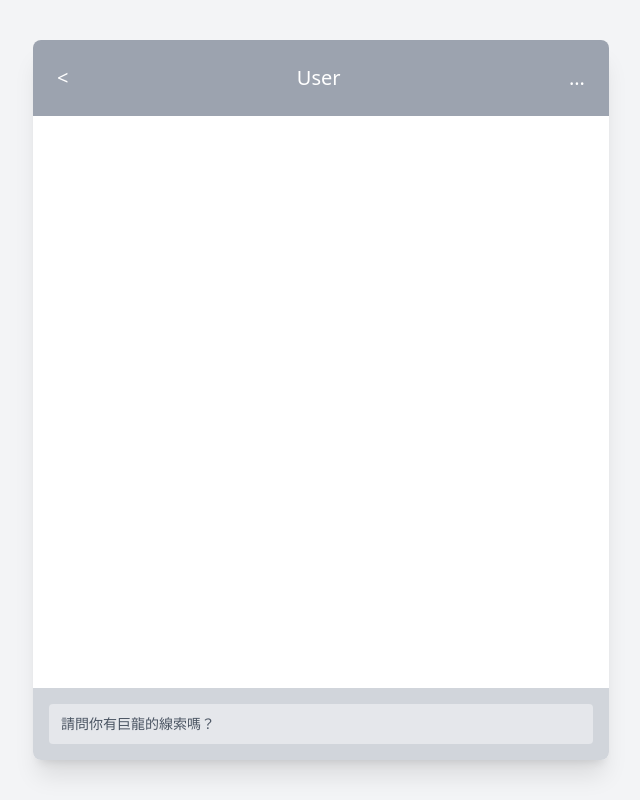
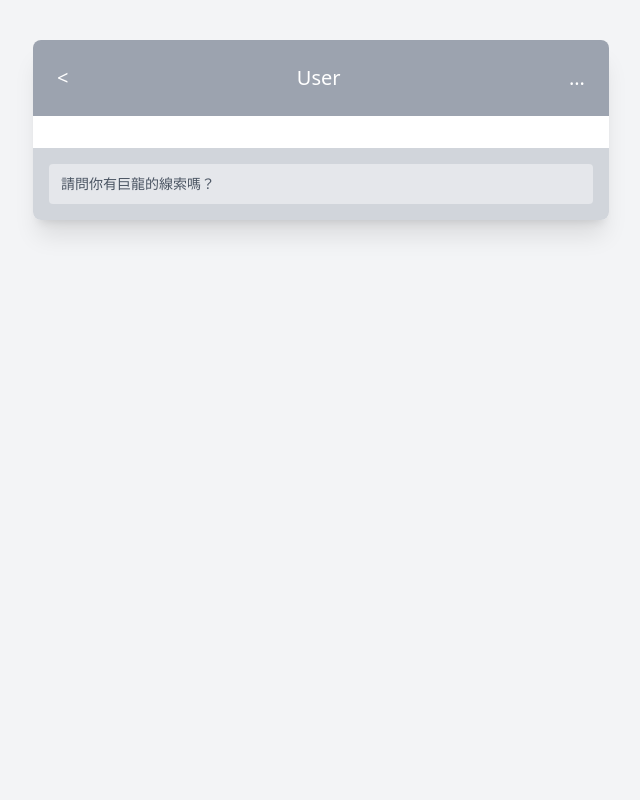
Before and after one commit to chyyen/Tzai_13, a plain HTML site: page index.html in a window 1280 px wide. Shown: the whole page, without its empty margins (319-959 px from the left). Drawn offline with nearby package versions, Linux system fonts and the light colour scheme.

Commit message:
change min height

```diff
--- a/index.html
+++ b/index.html
@@ -7,7 +7,7 @@
     <script src="https://cdn.tailwindcss.com"></script>
 </head>
 
-<body class="flex flex-col items-center justify-center w-screen min-h-screen bg-gray-100 text-gray-800 p-10">
+<body class="flex flex-col items-center justify-center w-screen min-h-full bg-gray-100 text-gray-800 p-10">
 
     <!-- Component Start -->
     <div class="flex flex-col flex-grow w-full max-w-xl bg-white shadow-xl rounded-lg overflow-hidden">
```
